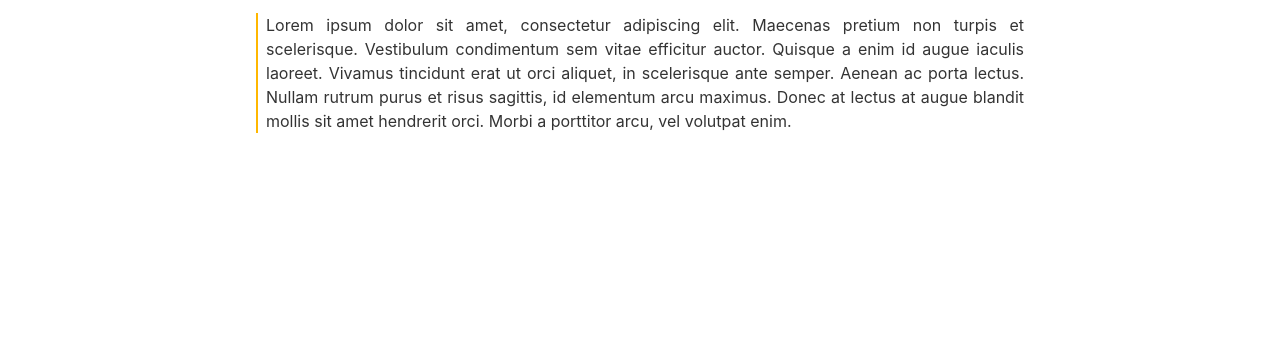
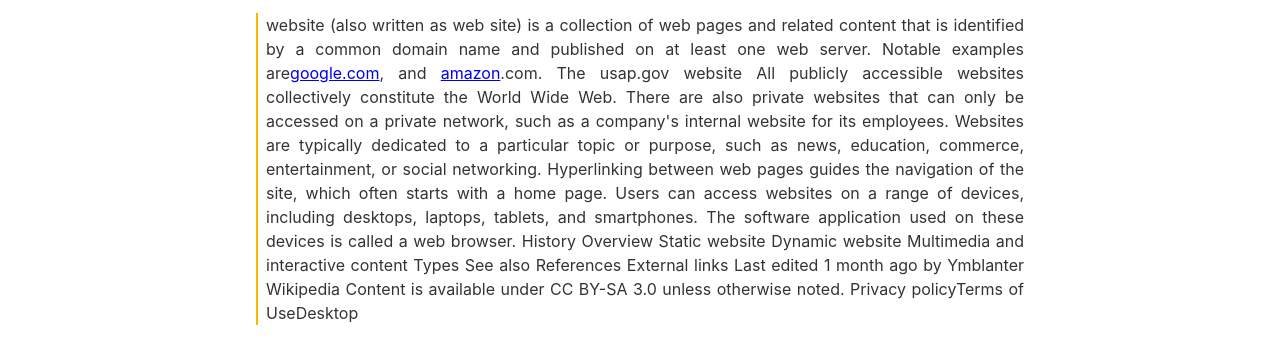
Before and after one commit to kamaln7/basic-static-website, a plain HTML site: page index.html in a window 1280 px wide. Shown: the part 223-584 px from the top of the page. Drawn offline with nearby package versions, Linux system fonts and the light colour scheme.

Commit message:
Update index.html

```diff
--- a/index.html
+++ b/index.html
@@ -1,3 +1,4 @@
+
 <!DOCTYPE html>
 <html lang="en">
 <title>Basic Static Website</title>
@@ -20,11 +21,29 @@
                 </div>
             </header>
             <article>
-                <p class="tj bl bw1 b--gold pl2">Lorem ipsum dolor sit amet, consectetur adipiscing elit. Maecenas pretium non turpis et scelerisque. Vestibulum
-                    condimentum sem vitae efficitur auctor. Quisque a enim id augue iaculis laoreet. Vivamus tincidunt erat
-                    ut orci aliquet, in scelerisque ante semper. Aenean ac porta lectus. Nullam rutrum purus et risus sagittis,
-                    id elementum arcu maximus. Donec at lectus at augue blandit mollis sit amet hendrerit orci. Morbi a porttitor
-                    arcu, vel volutpat enim.</p>
+                <p class="tj bl bw1 b--gold pl2"> website (also written as web site) is a collection of web pages and related content that is identified by a common domain name and published on at least one web server. Notable examples are<a href="https://www.Wikipedia.org/</a> wikipedia.org, <a href="https://www.google.com/</a>google.com</a>, and <a href="https://www.amagon.com/">amazon</a>.com.
+
+
+The usap.gov website
+All publicly accessible websites collectively constitute the World Wide Web. There are also private websites that can only be accessed on a private network, such as a company's internal website for its employees.
+
+Websites are typically dedicated to a particular topic or purpose, such as news, education, commerce, entertainment, or social networking. Hyperlinking between web pages guides the navigation of the site, which often starts with a home page.
+
+Users can access websites on a range of devices, including desktops, laptops, tablets, and smartphones. The software application used on these devices is called a web browser.
+
+History
+Overview
+Static website
+Dynamic website
+Multimedia and interactive content
+Types
+See also
+References
+External links
+Last edited 1 month ago by Ymblanter
+Wikipedia
+Content is available under CC BY-SA 3.0 unless otherwise noted.
+Privacy policyTerms of UseDesktop</p>
             </article>
         </div>
     </main>
```
